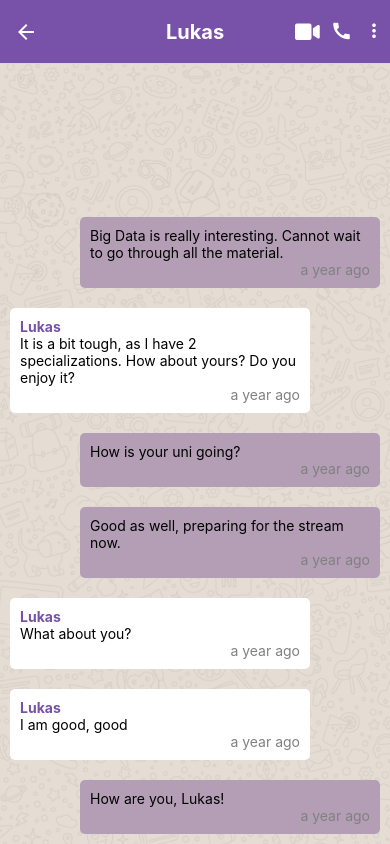
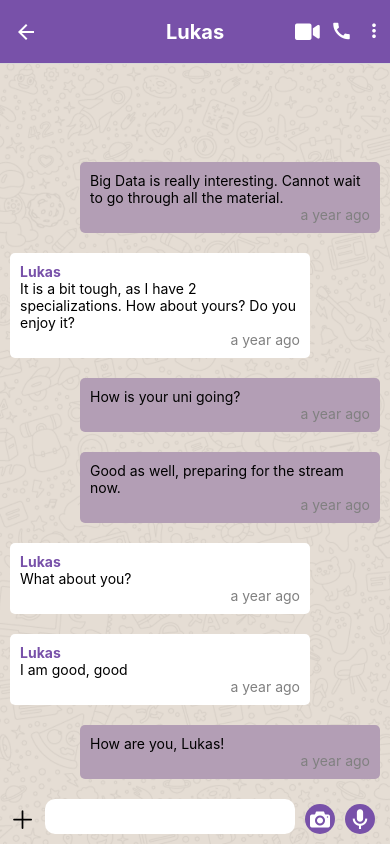
Before and after one commit to samuelleeplus/messaging_app, a React Native app: screen /screens/ChatScreen.tsx in a window 390 px wide. Both pictures are taken after a click on the element 195 px from the left and 160 px from the top of the page. Built offline with nearby package versions, Linux system fonts and the light colour scheme; what expo-linking would draw is missing.

Commit message:
added bottom feaures in chatroom

```diff
--- /dev/null
+++ b/components/InputBox/index.tsx
@@ -0,0 +1,33 @@
+import { MaterialCommunityIcons } from '@expo/vector-icons';
+import React from 'react';
+import {View, Text, TextInput} from "react-native"
+import styles from '../InputBox/styles';
+import { Entypo } from '@expo/vector-icons';
+import { AntDesign } from '@expo/vector-icons';
+
+
+
+const InputBox = () => {
+    return (
+        <View style = {styles.container}>
+            <View style = {styles.plusContainer}>
+                <AntDesign name="plus" size={25} color="black" />
+            </View>
+            <View style = {styles.mainContainer}>
+                <TextInput style ={styles.textInput}/>
+            </View>
+
+            <View style = {styles.cameraContainer}>
+                <Entypo name="camera" size={20} color="white" />
+            </View>
+            <View style = {styles.micContainer}>
+                <MaterialCommunityIcons name = "microphone" size = {25} color= "white" />
+            </View>
+        </View>
+
+
+    )
+
+}
+
+export default InputBox ;
--- /dev/null
+++ b/components/InputBox/styles.ts
@@ -0,0 +1,63 @@
+import { StyleSheet } from "react-native";
+import Colors from "../../constants/Colors";
+
+const styles = StyleSheet.create({
+
+    container: {
+        flexDirection: 'row',
+        // margin: 10,
+    },
+    plusContainer:{
+        flexDirection: 'row',
+        // margin:10,
+        marginBottom: 10,
+        marginLeft: 10,
+        marginTop: 17,
+        justifyContent: 'center',
+
+    },
+
+    mainContainer: {
+        flexDirection: 'row',
+        backgroundColor: 'white',
+        padding: 5,
+        margin: 10,
+        borderRadius: 10,
+        flex : 1,
+        alignItems : "center"
+    },
+
+    textInput:{
+        flex: 1,
+
+    },
+
+    micContainer: {
+        backgroundColor : Colors.light.tint,
+        justifyContent: 'center',
+        borderRadius: 40,
+        width: 30,
+        height: 30,
+        alignItems: "center",
+        marginRight: 15,
+        marginBottom: 10,
+        marginTop: 15,
+    },
+
+    cameraContainer: {
+        backgroundColor : Colors.light.tint,
+        borderRadius: 40,
+        width: 30,
+        height: 30,
+        alignItems: "center",
+        marginRight: 10,
+        // marginRight: 10,
+        marginBottom: 10,
+        marginTop: 15,
+        justifyContent: "center"
+    },
+
+
+})
+
+export default styles;
--- a/screens/ChatRoomScreen.tsx
+++ b/screens/ChatRoomScreen.tsx
@@ -6,6 +6,7 @@ import { useRoute } from "@react-navigation/native";
 import chatRoomData from '../data/Chats';
 import ChatMessage from "../components/ChatMessage";
 import background from '../assets/images/background.png';
+import InputBox from "../components/InputBox";
 
 const ChatRoomScreen = () => {
 
@@ -19,6 +20,7 @@ const ChatRoomScreen = () => {
             renderItem = {({item})=> <ChatMessage message = {item}/>}
             inverted
         />
+        <InputBox/>
         </ImageBackground>
 
     );
```
